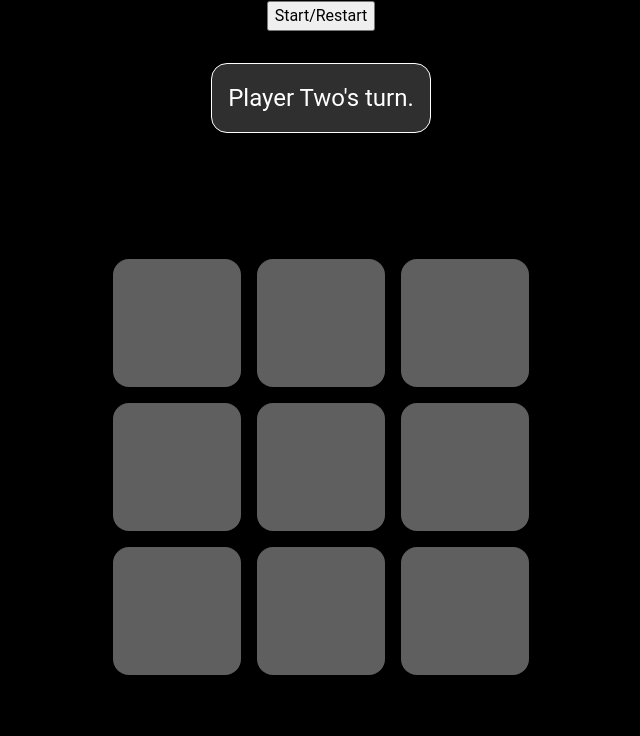
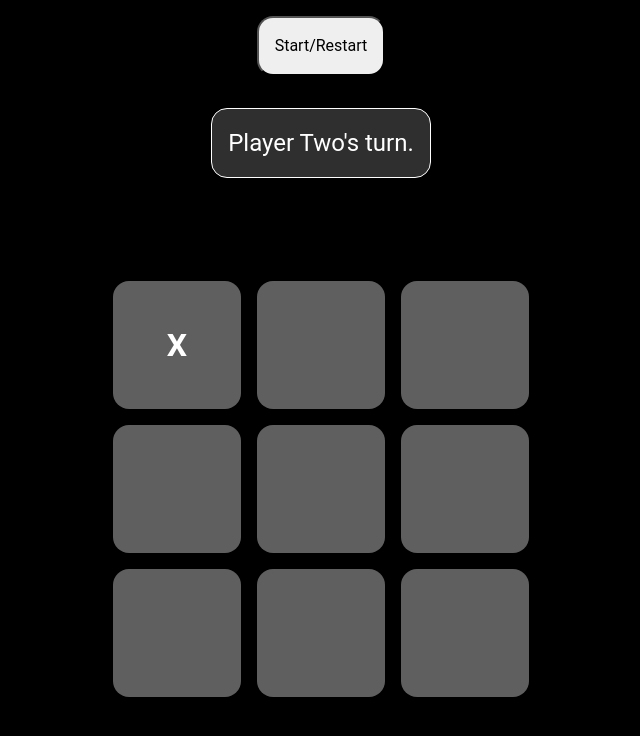
Before and after one commit to SirTortuga333/tic-tac-toe, a plain HTML site: page index.html in a window 1280 px wide. Both pictures are taken after a click on the button 496 px from the left and 322 px from the top of the page. Shown: the whole page, without its empty margins (319-959 px from the left). Drawn offline with Linux system fonts and the light colour scheme.

Commit message:
Added style for start button Added screen update for win and tie TO-DO Link an event for start button that starts the game and prompts the user for names

```diff
--- a/script.js
+++ b/script.js
@@ -67,10 +67,11 @@ const screenController = (function(doc){
         for (let index = 0; index < gameBoard.getBoard().length; index++) {
             const cellButton = doc.createElement('button');
             cellButton.dataset.index = index;
+            console.log(gameBoard.getBoard()[index].getMark())
             cellButton.textContent = gameBoard.getBoard()[index].getMark();
 
             // Only empty cells are claimable
-            if(cellButton.textContent = ' '){
+            if(cellButton.textContent === ' '){
                 cellButton.addEventListener('click', playerClaimCell);
             }
 
@@ -115,7 +116,10 @@ const gameController = (function(playerOneName = "Player One", playerTwoName = "
                 gameBoard.getBoard()[a].getMark() === getActivePlayer().mark &&
                 gameBoard.getBoard()[b].getMark() === getActivePlayer().mark &&
                 gameBoard.getBoard()[c].getMark() === getActivePlayer().mark
-            ) return true
+            ){
+                screenController.displayGameBoard();
+                return true
+            }
         }
         return false
 
@@ -123,6 +127,7 @@ const gameController = (function(playerOneName = "Player One", playerTwoName = "
 
     // we loop through all the board to check every tile is mark
     function checkTie(){
+        screenController.displayGameBoard();
         return gameBoard.getBoard().every((cell) => cell.getMark() !== ' ');
     }
 
--- a/style.css
+++ b/style.css
@@ -57,6 +57,12 @@ body {
     gap: 2rem;
 }
 
+.ui > #start{
+    border-radius: 1rem;
+    padding: 1rem;
+    margin-top: 1rem;
+}
+
 .ui > .player-turn{
     font-size: 1.5rem;
     background: #2f2f2f;
```
